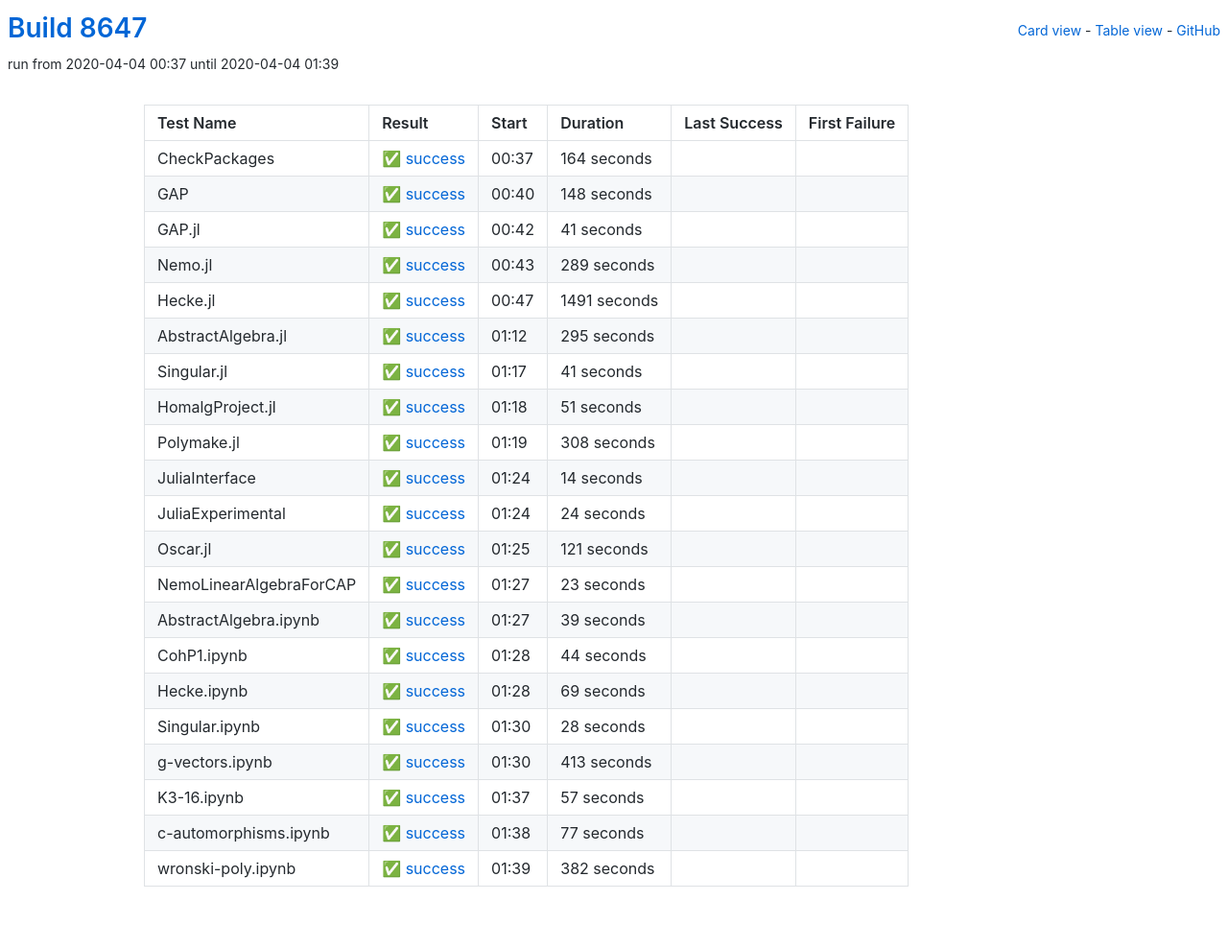
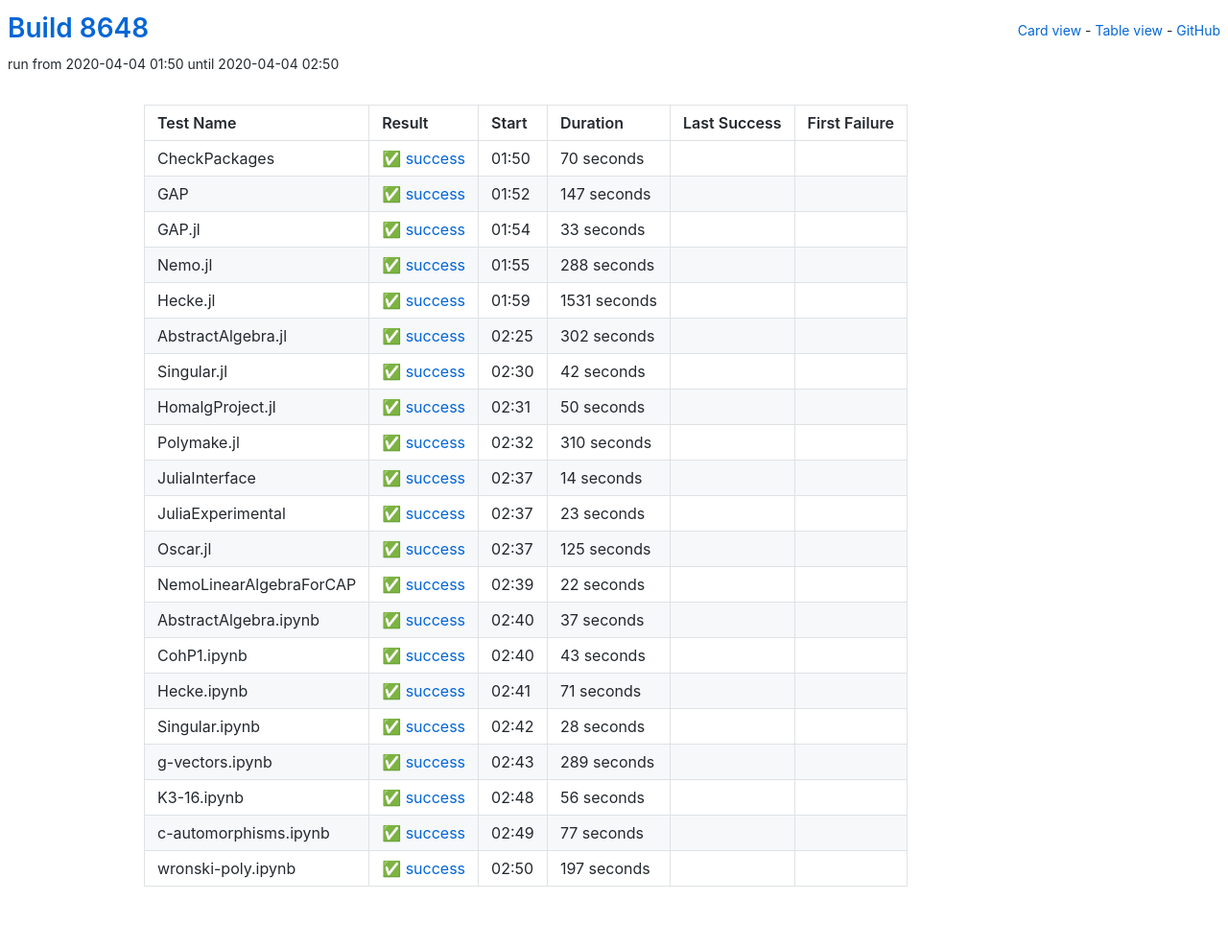
Before and after one commit to oscar-system/oscar-ci-status, a Jekyll site: the page built from table.html, in a window 1280 px wide. Shown: the whole page at 96% size. Built offline with Jekyll 4.4.1, drawn with Linux system fonts in a browser that asks for light colours.

Commit message:
Build 8648

```diff
--- a/_data/ci.yml
+++ b/_data/ci.yml
@@ -1,38 +1,192 @@
-build: 8647
-build_url: https://oscarci.mathematik.uni-kl.de/job/oscar/8647/
+build: 8648
+build_url: https://oscarci.mathematik.uni-kl.de/job/oscar/8648/
 job: oscar
 tests:
-- duration: 164
+- duration: 70
   exitcode: 0
   first_failure: false
   first_failure_url: null
   last_success: false
   last_success_url: null
-  log: https://oscarci.mathematik.uni-kl.de/job/oscar/8647/artifact/logs/build-8647/CheckPackages.log
+  log: https://oscarci.mathematik.uni-kl.de/job/oscar/8648/artifact/logs/build-8648/CheckPackages.log
   name: CheckPackages
-  start: 2020-04-04 00:37
+  start: 2020-04-04 01:50
   status: success
   success: true
-- duration: 148
+- duration: 147
   exitcode: 0
   first_failure: false
   first_failure_url: null
   last_success: false
   last_success_url: null
-  log: https://oscarci.mathematik.uni-kl.de/job/oscar/8647/artifact/logs/build-8647/GAP.log
+  log: https://oscarci.mathematik.uni-kl.de/job/oscar/8648/artifact/logs/build-8648/GAP.log
   name: GAP
-  start: 2020-04-04 00:40
+  start: 2020-04-04 01:52
   status: success
   success: true
-- duration: 41
+- duration: 33
   exitcode: 0
   first_failure: false
   first_failure_url: null
   last_success: false
   last_success_url: null
-  log: https://oscarci.mathematik.uni-kl.de/job/oscar/8647/artifact/logs/build-8647/GAP.jl.log
+  log: https://oscarci.mathematik.uni-kl.de/job/oscar/8648/artifact/logs/build-8648/GAP.jl.log
   name: GAP.jl
-  start: 2020-04-04 00:42
+  start: 2020-04-04 01:54
+  status: success
+  success: true
+- duration: 288
+  exitcode: 0
+  first_failure: false
+  first_failure_url: null
+  last_success: false
+  last_success_url: null
+  log: https://oscarci.mathematik.uni-kl.de/job/oscar/8648/artifact/logs/build-8648/Nemo.jl.log
+  name: Nemo.jl
+  start: 2020-04-04 01:55
+  status: success
+  success: true
+- duration: 1531
+  exitcode: 0
+  first_failure: false
+  first_failure_url: null
+  last_success: false
+  last_success_url: null
+  log: https://oscarci.mathematik.uni-kl.de/job/oscar/8648/artifact/logs/build-8648/Hecke.jl.log
+  name: Hecke.jl
+  start: 2020-04-04 01:59
+  status: success
+  success: true
+- duration: 302
+  exitcode: 0
+  first_failure: false
+  first_failure_url: null
+  last_success: false
+  last_success_url: null
+  log: https://oscarci.mathematik.uni-kl.de/job/oscar/8648/artifact/logs/build-8648/AbstractAlgebra.jl.log
+  name: AbstractAlgebra.jl
+  start: 2020-04-04 02:25
+  status: success
+  success: true
+- duration: 42
+  exitcode: 0
+  first_failure: false
+  first_failure_url: null
+  last_success: false
+  last_success_url: null
+  log: https://oscarci.mathematik.uni-kl.de/job/oscar/8648/artifact/logs/build-8648/Singular.jl.log
+  name: Singular.jl
+  start: 2020-04-04 02:30
+  status: success
+  success: true
+- duration: 50
+  exitcode: 0
+  first_failure: false
+  first_failure_url: null
+  last_success: false
+  last_success_url: null
+  log: https://oscarci.mathematik.uni-kl.de/job/oscar/8648/artifact/logs/build-8648/HomalgProject.jl.log
+  name: HomalgProject.jl
+  start: 2020-04-04 02:31
+  status: success
+  success: true
+- duration: 310
+  exitcode: 0
+  first_failure: false
+  first_failure_url: null
+  last_success: false
+  last_success_url: null
+  log: https://oscarci.mathematik.uni-kl.de/job/oscar/8648/artifact/logs/build-8648/Polymake.jl.log
+  name: Polymake.jl
+  start: 2020-04-04 02:32
+  status: success
+  success: true
+- duration: 14
+  exitcode: 0
+  first_failure: false
+  first_failure_url: null
+  last_success: false
+  last_success_url: null
+  log: https://oscarci.mathematik.uni-kl.de/job/oscar/8648/artifact/logs/build-8648/JuliaInterface.log
+  name: JuliaInterface
+  start: 2020-04-04 02:37
+  status: success
+  success: true
+- duration: 23
+  exitcode: 0
+  first_failure: false
+  first_failure_url: null
+  last_success: false
+  last_success_url: null
+  log: https://oscarci.mathematik.uni-kl.de/job/oscar/8648/artifact/logs/build-8648/JuliaExperimental.log
+  name: JuliaExperimental
+  start: 2020-04-04 02:37
+  status: success
+  success: true
+- duration: 125
+  exitcode: 0
+  first_failure: false
+  first_failure_url: null
+  last_success: false
+  last_success_url: null
+  log: https://oscarci.mathematik.uni-kl.de/job/oscar/8648/artifact/logs/build-8648/Oscar.jl.log
+  name: Oscar.jl
+  start: 2020-04-04 02:37
+  status: success
+  success: true
+- duration: 22
+  exitcode: 0
+  first_failure: false
+  first_failure_url: null
+  last_success: false
+  last_success_url: null
+  log: https://oscarci.mathematik.uni-kl.de/job/oscar/8648/artifact/logs/build-8648/NemoLinearAlgebraForCAP.log
+  name: NemoLinearAlgebraForCAP
+  start: 2020-04-04 02:39
+  status: success
+  success: true
+- duration: 37
+  exitcode: 0
+  first_failure: false
+  first_failure_url: null
+  last_success: false
+  last_success_url: null
+  log: https://oscarci.mathematik.uni-kl.de/job/oscar/8648/artifact/logs/build-8648/AbstractAlgebra.ipynb.log
+  name: AbstractAlgebra.ipynb
+  start: 2020-04-04 02:40
+  status: success
+  success: true
+- duration: 43
+  exitcode: 0
+  first_failure: false
+  first_failure_url: null
+  last_success: false
+  last_success_url: null
+  log: https://oscarci.mathematik.uni-kl.de/job/oscar/8648/artifact/logs/build-8648/CohP1.ipynb.log
+  name: CohP1.ipynb
+  start: 2020-04-04 02:40
+  status: success
+  success: true
+- duration: 71
+  exitcode: 0
+  first_failure: false
+  first_failure_url: null
+  last_success: false
+  last_success_url: null
+  log: https://oscarci.mathematik.uni-kl.de/job/oscar/8648/artifact/logs/build-8648/Hecke.ipynb.log
+  name: Hecke.ipynb
+  start: 2020-04-04 02:41
+  status: success
+  success: true
+- duration: 28
+  exitcode: 0
+  first_failure: false
+  first_failure_url: null
+  last_success: false
+  last_success_url: null
+  log: https://oscarci.mathematik.uni-kl.de/job/oscar/8648/artifact/logs/build-8648/Singular.ipynb.log
+  name: Singular.ipynb
+  start: 2020-04-04 02:42
   status: success
   success: true
 - duration: 289
@@ -41,174 +195,20 @@ tests:
   first_failure_url: null
   last_success: false
   last_success_url: null
-  log: https://oscarci.mathematik.uni-kl.de/job/oscar/8647/artifact/logs/build-8647/Nemo.jl.log
-  name: Nemo.jl
-  start: 2020-04-04 00:43
+  log: https://oscarci.mathematik.uni-kl.de/job/oscar/8648/artifact/logs/build-8648/g-vectors.ipynb.log
+  name: g-vectors.ipynb
+  start: 2020-04-04 02:43
   status: success
   success: true
-- duration: 1491
+- duration: 56
   exitcode: 0
   first_failure: false
   first_failure_url: null
   last_success: false
   last_success_url: null
-  log: https://oscarci.mathematik.uni-kl.de/job/oscar/8647/artifact/logs/build-8647/Hecke.jl.log
-  name: Hecke.jl
-  start: 2020-04-04 00:47
-  status: success
-  success: true
-- duration: 295
-  exitcode: 0
-  first_failure: false
-  first_failure_url: null
-  last_success: false
-  last_success_url: null
-  log: https://oscarci.mathematik.uni-kl.de/job/oscar/8647/artifact/logs/build-8647/AbstractAlgebra.jl.log
-  name: AbstractAlgebra.jl
-  start: 2020-04-04 01:12
-  status: success
-  success: true
-- duration: 41
-  exitcode: 0
-  first_failure: false
-  first_failure_url: null
-  last_success: false
-  last_success_url: null
-  log: https://oscarci.mathematik.uni-kl.de/job/oscar/8647/artifact/logs/build-8647/Singular.jl.log
-  name: Singular.jl
-  start: 2020-04-04 01:17
-  status: success
-  success: true
-- duration: 51
-  exitcode: 0
-  first_failure: false
-  first_failure_url: null
-  last_success: false
-  last_success_url: null
-  log: https://oscarci.mathematik.uni-kl.de/job/oscar/8647/artifact/logs/build-8647/HomalgProject.jl.log
-  name: HomalgProject.jl
-  start: 2020-04-04 01:18
-  status: success
-  success: true
-- duration: 308
-  exitcode: 0
-  first_failure: false
-  first_failure_url: null
-  last_success: false
-  last_success_url: null
-  log: https://oscarci.mathematik.uni-kl.de/job/oscar/8647/artifact/logs/build-8647/Polymake.jl.log
-  name: Polymake.jl
-  start: 2020-04-04 01:19
-  status: success
-  success: true
-- duration: 14
-  exitcode: 0
-  first_failure: false
-  first_failure_url: null
-  last_success: false
-  last_success_url: null
-  log: https://oscarci.mathematik.uni-kl.de/job/oscar/8647/artifact/logs/build-8647/JuliaInterface.log
-  name: JuliaInterface
-  start: 2020-04-04 01:24
-  status: success
-  success: true
-- duration: 24
-  exitcode: 0
-  first_failure: false
-  first_failure_url: null
-  last_success: false
-  last_success_url: null
-  log: https://oscarci.mathematik.uni-kl.de/job/oscar/8647/artifact/logs/build-8647/JuliaExperimental.log
-  name: JuliaExperimental
-  start: 2020-04-04 01:24
-  status: success
-  success: true
-- duration: 121
-  exitcode: 0
-  first_failure: false
-  first_failure_url: null
-  last_success: false
-  last_success_url: null
-  log: https://oscarci.mathematik.uni-kl.de/job/oscar/8647/artifact/logs/build-8647/Oscar.jl.log
-  name: Oscar.jl
-  start: 2020-04-04 01:25
-  status: success
-  success: true
-- duration: 23
-  exitcode: 0
-  first_failure: false
-  first_failure_url: null
-  last_success: false
-  last_success_url: null
-  log: https://oscarci.mathematik.uni-kl.de/job/oscar/8647/artifact/logs/build-8647/NemoLinearAlgebraForCAP.log
-  name: NemoLinearAlgebraForCAP
-  start: 2020-04-04 01:27
-  status: success
-  success: true
-- duration: 39
-  exitcode: 0
-  first_failure: false
-  first_failure_url: null
-  last_success: false
-  last_success_url: null
-  log: https://oscarci.mathematik.uni-kl.de/job/oscar/8647/artifact/logs/build-8647/AbstractAlgebra.ipynb.log
-  name: AbstractAlgebra.ipynb
-  start: 2020-04-04 01:27
-  status: success
-  success: true
-- duration: 44
-  exitcode: 0
-  first_failure: false
-  first_failure_url: null
-  last_success: false
-  last_success_url: null
-  log: https://oscarci.mathematik.uni-kl.de/job/oscar/8647/artifact/logs/build-8647/CohP1.ipynb.log
-  name: CohP1.ipynb
-  start: 2020-04-04 01:28
-  status: success
-  success: true
-- duration: 69
-  exitcode: 0
-  first_failure: false
-  first_failure_url: null
-  last_success: false
-  last_success_url: null
-  log: https://oscarci.mathematik.uni-kl.de/job/oscar/8647/artifact/logs/build-8647/Hecke.ipynb.log
-  name: Hecke.ipynb
-  start: 2020-04-04 01:28
-  status: success
-  success: true
-- duration: 28
-  exitcode: 0
-  first_failure: false
-  first_failure_url: null
-  last_success: false
-  last_success_url: null
-  log: https://oscarci.mathematik.uni-kl.de/job/oscar/8647/artifact/logs/build-8647/Singular.ipynb.log
-  name: Singular.ipynb
-  start: 2020-04-04 01:30
-  status: success
-  success: true
-- duration: 413
-  exitcode: 0
-  first_failure: false
-  first_failure_url: null
-  last_success: false
-  last_success_url: null
-  log: https://oscarci.mathematik.uni-kl.de/job/oscar/8647/artifact/logs/build-8647/g-vectors.ipynb.log
-  name: g-vectors.ipynb
-  start: 2020-04-04 01:30
-  status: success
-  success: true
-- duration: 57
-  exitcode: 0
-  first_failure: false
-  first_failure_url: null
-  last_success: false
-  last_success_url: null
-  log: https://oscarci.mathematik.uni-kl.de/job/oscar/8647/artifact/logs/build-8647/K3-16.ipynb.log
+  log: https://oscarci.mathematik.uni-kl.de/job/oscar/8648/artifact/logs/build-8648/K3-16.ipynb.log
   name: K3-16.ipynb
-  start: 2020-04-04 01:37
+  start: 2020-04-04 02:48
   status: success
   success: true
 - duration: 77
@@ -217,19 +217,19 @@ tests:
   first_failure_url: null
   last_success: false
   last_success_url: null
-  log: https://oscarci.mathematik.uni-kl.de/job/oscar/8647/artifact/logs/build-8647/c-automorphisms.ipynb.log
+  log: https://oscarci.mathematik.uni-kl.de/job/oscar/8648/artifact/logs/build-8648/c-automorphisms.ipynb.log
   name: c-automorphisms.ipynb
-  start: 2020-04-04 01:38
+  start: 2020-04-04 02:49
   status: success
   success: true
-- duration: 382
+- duration: 197
   exitcode: 0
   first_failure: false
   first_failure_url: null
   last_success: false
   last_success_url: null
-  log: https://oscarci.mathematik.uni-kl.de/job/oscar/8647/artifact/logs/build-8647/wronski-poly.ipynb.log
+  log: https://oscarci.mathematik.uni-kl.de/job/oscar/8648/artifact/logs/build-8648/wronski-poly.ipynb.log
   name: wronski-poly.ipynb
-  start: 2020-04-04 01:39
+  start: 2020-04-04 02:50
   status: success
   success: true
```
Also changed, not shown: README.md.
